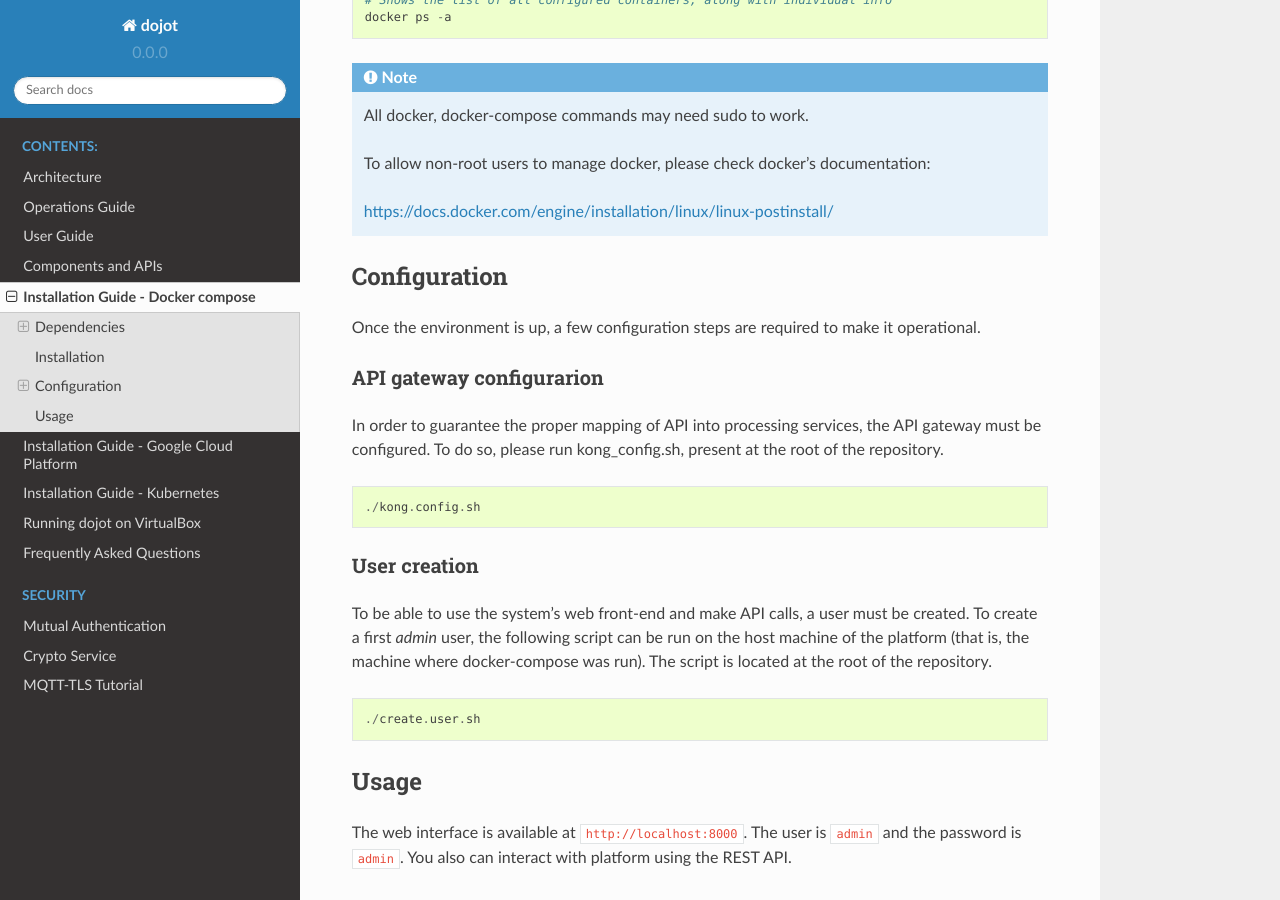
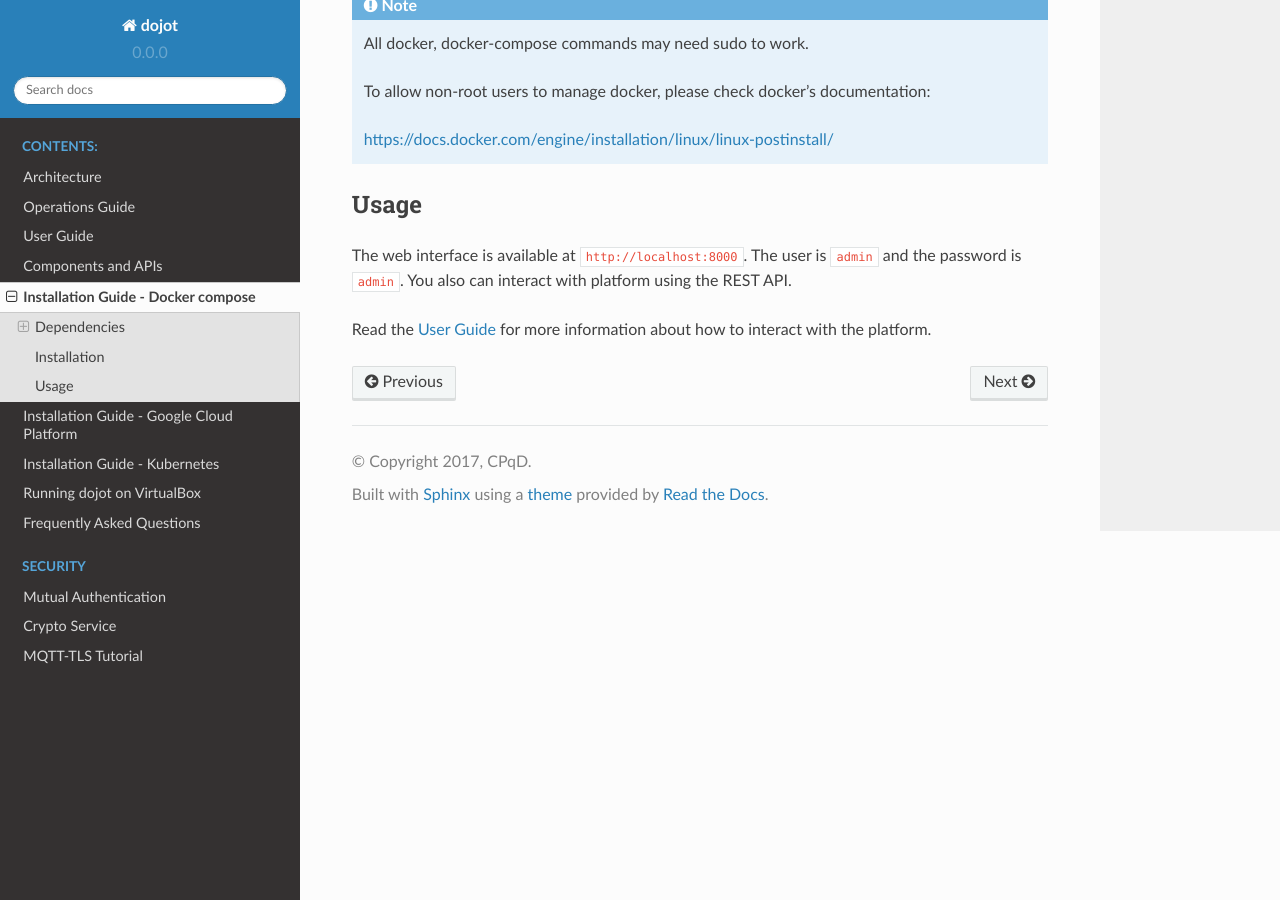
Before and after one commit to dojot/docs, a Sphinx documentation site: the page built from source/install/compose_guide.rst, in a window 1280 px wide and 900 px high, scrolled down 2055 px. Built offline with Sphinx 7.4.7 and the Read the Docs theme 2.0.0, drawn with Linux system fonts in a browser that asks for light colours; some of the changed text lies outside the part shown.

Commit message:
Updates install procedure
This is connected to dojot/dojot#66

Change-Id: I0b3bbc5823eafa2d8f54c1981c6260ef89e56fe8

```diff
--- a/source/install/compose_guide.rst
+++ b/source/install/compose_guide.rst
@@ -90,32 +90,6 @@ To check individual container status, docker's commands may be used, for instanc
 
   https://docs.docker.com/engine/installation/linux/linux-postinstall/
 
-Configuration
--------------
-
-Once the environment is up, a few configuration steps are required to make it
-operational.
-
-
-API gateway configurarion
-^^^^^^^^^^^^^^^^^^^^^^^^^
-
-In order to guarantee the proper mapping of API into processing services,
-the API gateway must be configured. To do so, please run kong_config.sh,
-present at the root of the repository. ::
-
-  ./kong.config.sh
-
-User creation
-^^^^^^^^^^^^^
-
-To be able to use the system's web front-end and make API calls, a user must be created. To create
-a first `admin` user, the following script can be run on the host machine of the platform (that
-is, the machine where docker-compose was run). The script is located at the root of the repository.
-::
-
-  ./create.user.sh
-
 Usage
 -----
 
```
